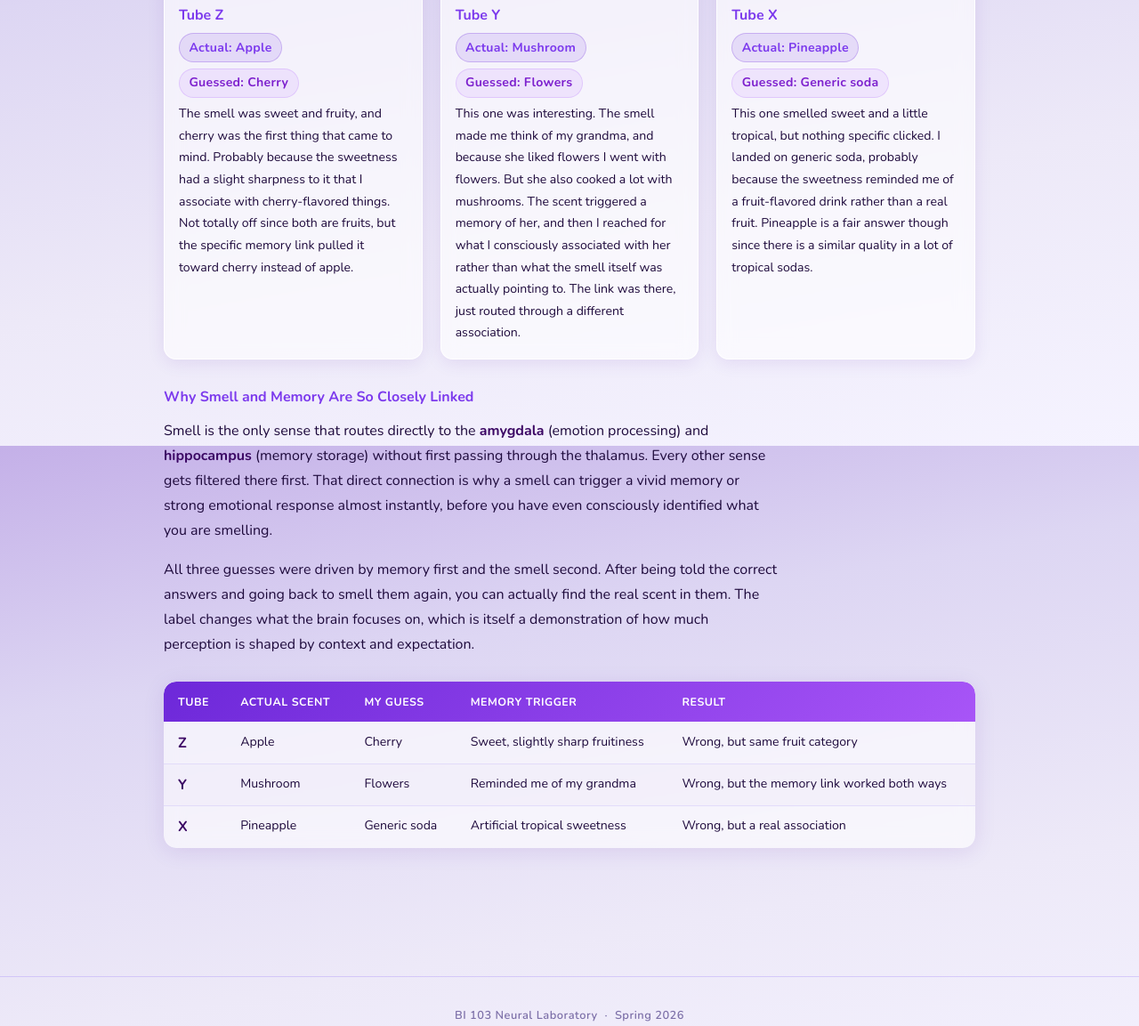
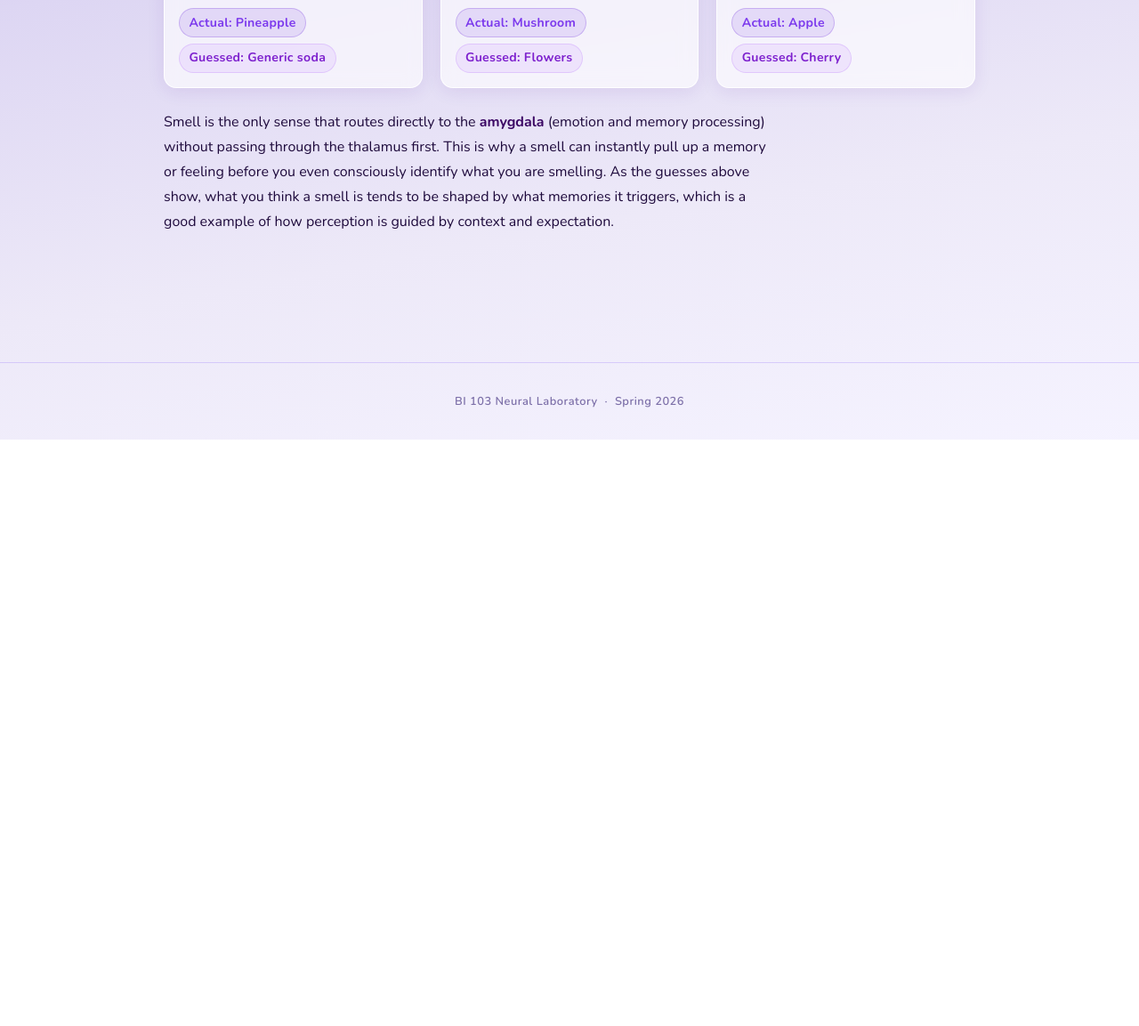
Before and after one commit to migriv24/bi103-nervous-lab, a website built with Vite: page index.html in a window 1280 px wide. Shown: the part 9099-10252 px from the top of the page at 89% size. After the commit the page ends 9593 px from the top, so only its background shows below. Built offline with nearby package versions, Linux system fonts and the light colour scheme; files whose address does not match are found by name.

Commit message:
Add audio files, simplify scent section, fix audio src paths

```diff
--- a/index.html
+++ b/index.html
@@ -33,7 +33,7 @@
     <!-- 1. NEURON STRUCTURE -->
     <section id="neurons">
       <h2>Basic Neuron Structure</h2>
-      <div class="cell-player" data-src="audio/neuron_structure.wav" data-label="Neuron Structure"></div>
+      <div class="cell-player" data-src="audio/BasicNeuronStructure.wav" data-label="Neuron Structure"></div>
       <p>
         Neurons are the cells the nervous system uses to send information around the body. Each one has a few key parts: the <strong>cell body (soma)</strong> is where the nucleus lives and where the cell does its basic maintenance. Branching out from the soma are <strong>dendrites</strong>, which receive incoming signals from other neurons. On the other side is the <strong>axon</strong>, a long fiber that carries the signal away from the cell body toward the next neuron or target tissue.
       </p>
@@ -78,7 +78,7 @@
     <!-- 2. NEURAL CIRCUIT IN ACTION -->
     <section id="neural-circuit">
       <h2>Neural Circuit in Action</h2>
-      <div class="cell-player" data-src="audio/neural_circuit.wav" data-label="Neural Circuit"></div>
+      <div class="cell-player" data-src="audio/NeuralCircuitInAction.wav" data-label="Neural Circuit"></div>
       <p>
         A <strong>neural circuit</strong> is a group of neurons that work together to process information and produce a response. One of the clearest examples is the <strong>reflex arc</strong>, which shows how the nervous system can respond to a stimulus without waiting for the brain to be involved.
       </p>
@@ -112,7 +112,7 @@
     <!-- 3. CEREBRAL CORTEX LOBES -->
     <section id="cerebral-cortex">
       <h2>Lobes of the Cerebral Cortex</h2>
-      <div class="cell-player" data-src="audio/cerebral_cortex.wav" data-label="Cerebral Cortex"></div>
+      <div class="cell-player" data-src="audio/LobesOfTheCerebralCortex.wav" data-label="Cerebral Cortex"></div>
       <p>
         The <strong>cerebrum</strong> is the largest part of the brain and is divided into four main lobes. They do not work in complete isolation since most tasks involve multiple lobes talking to each other, but each has a primary specialty.
       </p>
@@ -160,7 +160,7 @@
     <!-- 4. BRAIN DISORDERS -->
     <section id="brain-disorders">
       <h2>Brain Disorders</h2>
-      <div class="cell-player" data-src="audio/brain_disorders.wav" data-label="Brain Disorders"></div>
+      <div class="cell-player" data-src="audio/Braindisorders.wav" data-label="Brain Disorders"></div>
 
       <div class="disorder-pair">
         <div class="disorder">
@@ -202,7 +202,7 @@
     <!-- 5. PERCEPTION -->
     <section id="perception">
       <h2>Perception and Vision</h2>
-      <div class="cell-player" data-src="audio/perception.wav" data-label="Perception"></div>
+      <div class="cell-player" data-src="audio/PerceptionAndVision.wav" data-label="Perception"></div>
       <p>
         <strong>Perception</strong> is how the brain interprets and makes sense of sensory information. It is not the same as sensation. Sensation is the raw signal coming in from a receptor. Perception is the brain's construction of what that signal means, shaped by past experience, context, and expectation.
       </p>
@@ -260,22 +260,21 @@
     <!-- 7. SCENT & MEMORY -->
     <section id="scent-memory">
       <h2>Scent and Memory</h2>
-      <div class="cell-player" data-src="audio/scent_memory.wav" data-label="Scent &amp; Memory"></div>
+      <div class="cell-player" data-src="audio/ScentAndMemory.wav" data-label="Scent &amp; Memory"></div>
       <p>
-        In lab we were given three unlabeled scent vials and asked to rate how pleasant each smelled and guess what the scent was. All three guesses turned out to be driven more by personal memory associations than by any direct identification of the smell itself.
+        In lab we were given multiple scent vials to smell. Three of them are shown here as examples of how scent and memory interact.
       </p>
 
       <div class="scent-row">
         <div class="scent-card">
           <figure>
-            <img src="images/09.jpeg" alt="Scent vial labeled Z" loading="lazy" />
-            <figcaption>Tube Z</figcaption>
+            <img src="images/11.jpeg" alt="Scent vial labeled X" loading="lazy" />
+            <figcaption>Tube X</figcaption>
           </figure>
           <div class="scent-info">
-            <h3>Tube Z</h3>
-            <p class="scent-chip actual">Actual: Apple</p>
-            <p class="scent-chip guess">Guessed: Cherry</p>
-            <p>The smell was sweet and fruity, and cherry was the first thing that came to mind. Probably because the sweetness had a slight sharpness to it that I associate with cherry-flavored things. Not totally off since both are fruits, but the specific memory link pulled it toward cherry instead of apple.</p>
+            <h3>Tube X</h3>
+            <p class="scent-chip actual">Actual: Pineapple</p>
+            <p class="scent-chip guess">Guessed: Generic soda</p>
           </div>
         </div>
 
@@ -288,68 +287,25 @@
             <h3>Tube Y</h3>
             <p class="scent-chip actual">Actual: Mushroom</p>
             <p class="scent-chip guess">Guessed: Flowers</p>
-            <p>This one was interesting. The smell made me think of my grandma, and because she liked flowers I went with flowers. But she also cooked a lot with mushrooms. The scent triggered a memory of her, and then I reached for what I consciously associated with her rather than what the smell itself was actually pointing to. The link was there, just routed through a different association.</p>
           </div>
         </div>
 
         <div class="scent-card">
           <figure>
-            <img src="images/11.jpeg" alt="Scent vial labeled X" loading="lazy" />
-            <figcaption>Tube X</figcaption>
+            <img src="images/09.jpeg" alt="Scent vial labeled Z" loading="lazy" />
+            <figcaption>Tube Z</figcaption>
           </figure>
           <div class="scent-info">
-            <h3>Tube X</h3>
-            <p class="scent-chip actual">Actual: Pineapple</p>
-            <p class="scent-chip guess">Guessed: Generic soda</p>
-            <p>This one smelled sweet and a little tropical, but nothing specific clicked. I landed on generic soda, probably because the sweetness reminded me of a fruit-flavored drink rather than a real fruit. Pineapple is a fair answer though since there is a similar quality in a lot of tropical sodas.</p>
+            <h3>Tube Z</h3>
+            <p class="scent-chip actual">Actual: Apple</p>
+            <p class="scent-chip guess">Guessed: Cherry</p>
           </div>
         </div>
       </div>
 
-      <h3>Why Smell and Memory Are So Closely Linked</h3>
       <p>
-        Smell is the only sense that routes directly to the <strong>amygdala</strong> (emotion processing) and <strong>hippocampus</strong> (memory storage) without first passing through the thalamus. Every other sense gets filtered there first. That direct connection is why a smell can trigger a vivid memory or strong emotional response almost instantly, before you have even consciously identified what you are smelling.
+        Smell is the only sense that routes directly to the <strong>amygdala</strong> (emotion and memory processing) without passing through the thalamus first. This is why a smell can instantly pull up a memory or feeling before you even consciously identify what you are smelling. As the guesses above show, what you think a smell is tends to be shaped by what memories it triggers, which is a good example of how perception is guided by context and expectation.
       </p>
-      <p>
-        All three guesses were driven by memory first and the smell second. After being told the correct answers and going back to smell them again, you can actually find the real scent in them. The label changes what the brain focuses on, which is itself a demonstration of how much perception is shaped by context and expectation.
-      </p>
-
-      <div class="hedonic-table-wrap">
-        <table class="hedonic-table">
-          <thead>
-            <tr>
-              <th>Tube</th>
-              <th>Actual Scent</th>
-              <th>My Guess</th>
-              <th>Memory Trigger</th>
-              <th>Result</th>
-            </tr>
-          </thead>
-          <tbody>
-            <tr>
-              <td><strong>Z</strong></td>
-              <td>Apple</td>
-              <td>Cherry</td>
-              <td>Sweet, slightly sharp fruitiness</td>
-              <td>Wrong, but same fruit category</td>
-            </tr>
-            <tr>
-              <td><strong>Y</strong></td>
-              <td>Mushroom</td>
-              <td>Flowers</td>
-              <td>Reminded me of my grandma</td>
-              <td>Wrong, but the memory link worked both ways</td>
-            </tr>
-            <tr>
-              <td><strong>X</strong></td>
-              <td>Pineapple</td>
-              <td>Generic soda</td>
-              <td>Artificial tropical sweetness</td>
-              <td>Wrong, but a real association</td>
-            </tr>
-          </tbody>
-        </table>
-      </div>
     </section>
 
   </main>
```
Also changed, not shown: 6 other files.
